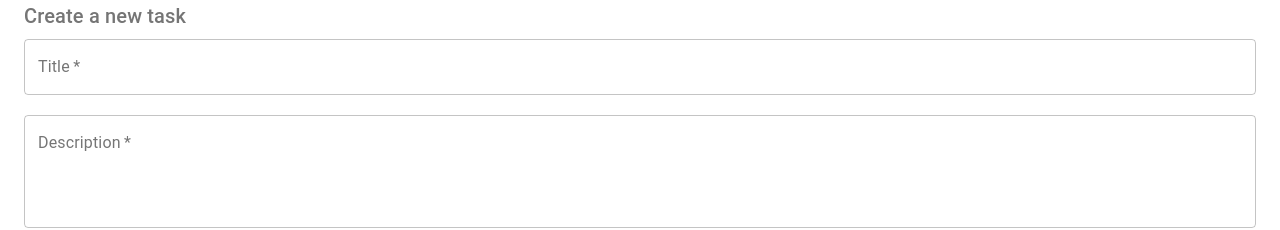
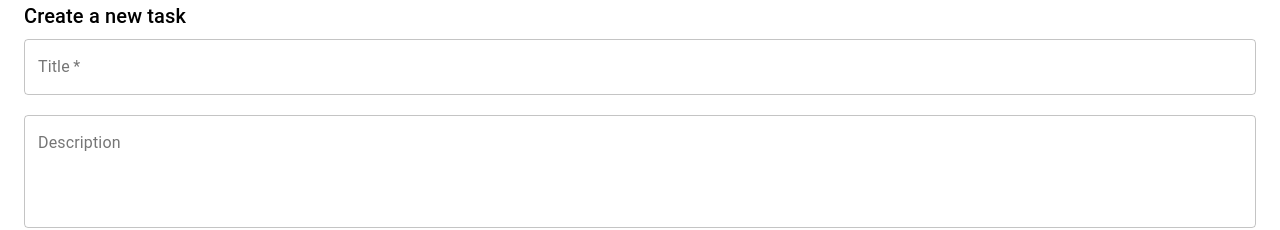
Before and after one commit to rafaelelu/ToDo, a React (Create React App) app: page /create in a window 1280 px wide. Shown: the top 230 px of the page. Built offline with nearby package versions, Linux system fonts and the light colour scheme.

Commit message:
Remove description requirement from form

```diff
--- a/src/components/Create.js
+++ b/src/components/Create.js
@@ -21,7 +21,6 @@ export default function Create() {
     const [ title, setTitle ] = useState( '' );
     const [ titleError, setTitleError ] = useState( false );
     const [ description, setDescription ] = useState( '' );
-    const [ descriptionError, setDescriptionError ] = useState( false );
     const [ important, setImportant ] = useState( false );
     const [ urgent, setUrgent ] = useState( false );
 
@@ -50,9 +49,8 @@ export default function Create() {
         event.preventDefault();
 
         setTitleError( title === '' );
-        setDescriptionError( description === '' );
 
-        if ( title && description ) {
+        if ( title ) {
             addTask( { title, description, important, urgent } );
         }
     };
@@ -61,7 +59,6 @@ export default function Create() {
         <Container>
             <Typography
                 variant="h6"
-                color="textSecondary"
                 component="h2"
                 gutterBottom
             >
@@ -87,8 +84,6 @@ export default function Create() {
                     multiline
                     rows={ 4 }
                     fullWidth
-                    required
-                    error={ descriptionError }
                 />
 
                 <Button
```
